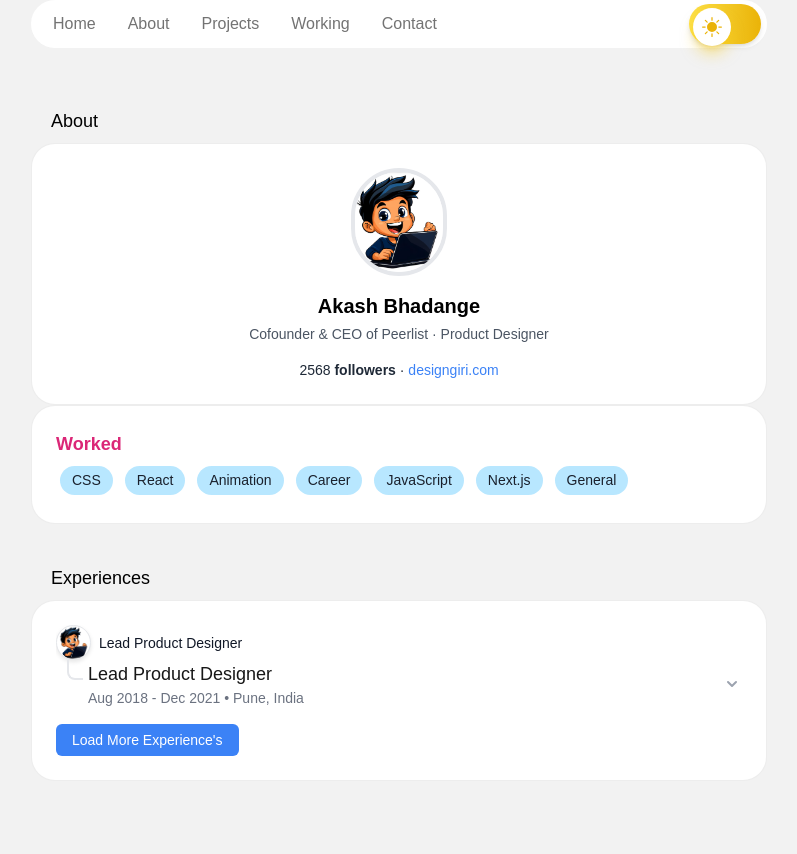
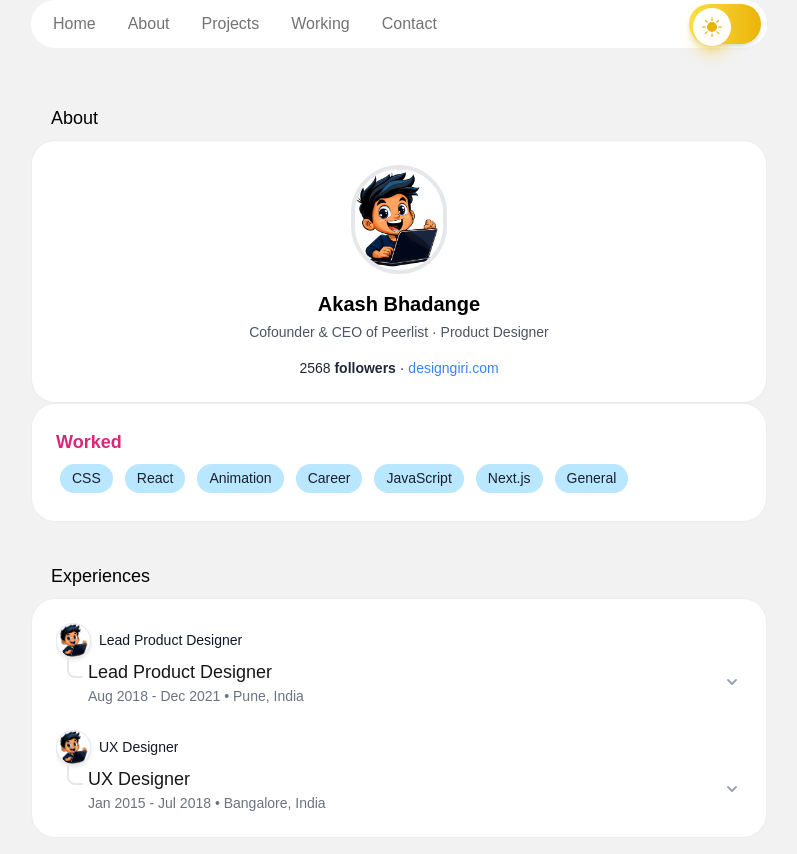
Before and after one commit to knightmate/myhome, a Next.js app: page /about in a window 1280 px wide. Shown: the whole page, without its empty margins (241-1038 px from the left). Before the commit the page ends 800 px from the top, so only its background shows below. Built offline with nearby package versions, Linux system fonts and the light colour scheme.

Commit message:
exp fixed

```diff
--- a/src/app/about/page.tsx
+++ b/src/app/about/page.tsx
@@ -16,7 +16,7 @@ import CardTitle from "@/components/titles/cardtitle";
          <SkillsSection/>
          <CardTitle className="" type="Section" title="Experiences"/>
 
-          <Experiences />
+          <Experiences loadMore={false}/>
         </div>
     </div>
   );
--- a/src/components/ExperienceCard/Experiences.tsx
+++ b/src/components/ExperienceCard/Experiences.tsx
@@ -1,12 +1,16 @@
 "use client";
 
-import React from "react";
+import React, { useState } from "react";
 import ExperienceCard from "./index";
 import Card from "../card";
-import Link from "next/link";
+import Button from "../button";
+import { useRouter } from "next/navigation";
 
-const Experiences: React.FC = () => {
-  const experiences = [
+interface ExperiencesProps {
+  loadMore?: boolean;
+}
+
+const experiencesData = [
   {
     company: "athenahealth",
     title: "Lead Product Designer",
@@ -53,21 +57,26 @@ const Experiences: React.FC = () => {
   },
 ];
 
+const Experiences: React.FC<ExperiencesProps> = ({ loadMore = true }) => {
+  const [expandedIndex, setExpandedIndex] = useState<number | null>(null);
+  const experiences = loadMore ? experiencesData.slice(0, 1) : experiencesData;
+  const router = useRouter();
+
   return (
     <Card>
       <div className="space-y-6 w-full overflow-hidden">
-        {experiences.slice(0, 1).map((experience, index) => (
-          <ExperienceCard key={index} {...experience} />
+        {experiences.map((experience, index) => (
+          <ExperienceCard
+            key={index}
+            {...experience}
+            isExpanded={expandedIndex === index}
+            onExpand={() => setExpandedIndex(expandedIndex === index ? null : index)}
+          />
         ))}
       </div>
-      <div className="mt-4 text-center">
-        <Link
-          href="/about"
-          className="inline-block bg-blue-500 text-white px-4 py-1.5 rounded-md text-sm hover:bg-blue-600 transition-colors duration-300"
-        >
-          Load More Experience's
-        </Link>
-      </div>
+      {loadMore && (
+        <Button onClick={() => router.push("/about")} title="Load More Experience's" className="mt-4 text-center" />
+      )}
     </Card>
   );
 };
--- a/src/components/ExperienceCard/index.tsx
+++ b/src/components/ExperienceCard/index.tsx
@@ -12,6 +12,7 @@ interface ExpandableProps {
   joinDate: string;
   endDate: string;
   location: string;
+  onExpand:(expand:boolean)=>void;
 }
 
 const Expandable: React.FC<ExpandableProps> = ({
@@ -21,9 +22,10 @@ const Expandable: React.FC<ExpandableProps> = ({
   joinDate,
   endDate,
   location,
+  isExpanded,
+  onExpand
 }) => {
-  const [isExpanded, setIsExpanded] = useState(false);
-  const contentRef = useRef<HTMLDivElement>(null);
+   const contentRef = useRef<HTMLDivElement>(null);
 
   return (
     <div className="w-full">
@@ -42,7 +44,7 @@ const Expandable: React.FC<ExpandableProps> = ({
               </p>
             </div>
             <div
-              onClick={() => setIsExpanded(!isExpanded)}
+              onClick={() => onExpand(!isExpanded)}
               className="ml-auto cursor-pointer text-gray-400 hover:text-black transition-colors duration-300"
             >
               <HiChevronDown
```
Lines whose indentation alone changed are shown as unchanged.
